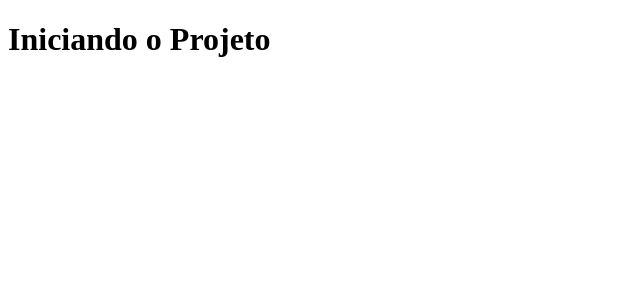
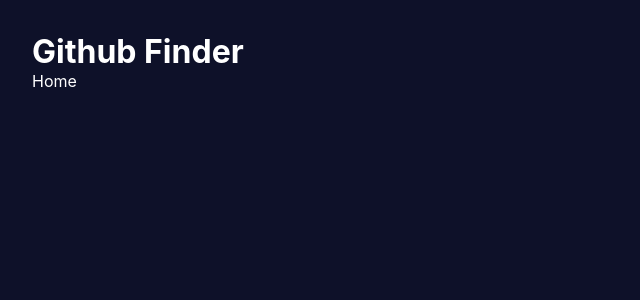
Before and after one commit to WagnerRodrigues181/github-finder, a React (Vite) app: page / in a window 1280 px wide. Shown: the top 300 px of the page, without its empty margins (0-640 px from the left). Built offline with nearby package versions, Linux system fonts and the light colour scheme.

Commit message:
feat: estabelece o react-router e cria a rota Home

```diff
--- a/package.json
+++ b/package.json
@@ -11,7 +11,8 @@
   },
   "dependencies": {
     "react": "^19.0.0",
-    "react-dom": "^19.0.0"
+    "react-dom": "^19.0.0",
+    "react-router-dom": "^7.5.2"
   },
   "devDependencies": {
     "@eslint/js": "^9.22.0",
--- a/src/App.tsx
+++ b/src/App.tsx
@@ -1,7 +1,12 @@
+import { Outlet } from "react-router-dom";
+
 function App() {
   return (
     <>
-      <h1>Iniciando o Projeto</h1>
+      <div className="App">
+        <h1>Github Finder</h1>
+        <Outlet />
+      </div>
     </>
   );
 }
--- /dev/null
+++ b/src/index.css
@@ -0,0 +1,20 @@
+* {
+  padding: 0;
+  margin: 0;
+  box-sizing: border-box;
+  font-family: "Inter", sans-serif;
+  color: #fff;
+}
+
+body {
+  background-color: #0e1129;
+  padding: 2rem;
+}
+
+p {
+  text-align: center;
+}
+
+a {
+  text-decoration: none;
+}
--- a/src/main.tsx
+++ b/src/main.tsx
@@ -1,9 +1,29 @@
 import { StrictMode } from "react";
 import { createRoot } from "react-dom/client";
+import "./index.css";
 import App from "./App.tsx";
+
+import { createBrowserRouter, RouterProvider } from "react-router-dom";
+
+// Pages
+import Home from "./routes/Home.tsx";
+
+// App será o componente principal. Ele se repete em todas as pgs.
+const router = createBrowserRouter([
+  {
+    path: "/",
+    element: <App />,
+    children: [
+      {
+        path: "/",
+        element: <Home />,
+      },
+    ],
+  },
+]);
 
 createRoot(document.getElementById("root")!).render(
   <StrictMode>
-    <App />
+    <RouterProvider router={router} />
   </StrictMode>
 );
--- /dev/null
+++ b/src/routes/Home.tsx
@@ -0,0 +1,7 @@
+import React from "react";
+
+const Home = () => {
+  return <div>Home</div>;
+};
+
+export default Home;
```
Also changed, not shown: src/App.css (added), 1 other file (tests, documents, lock files or other folders).
